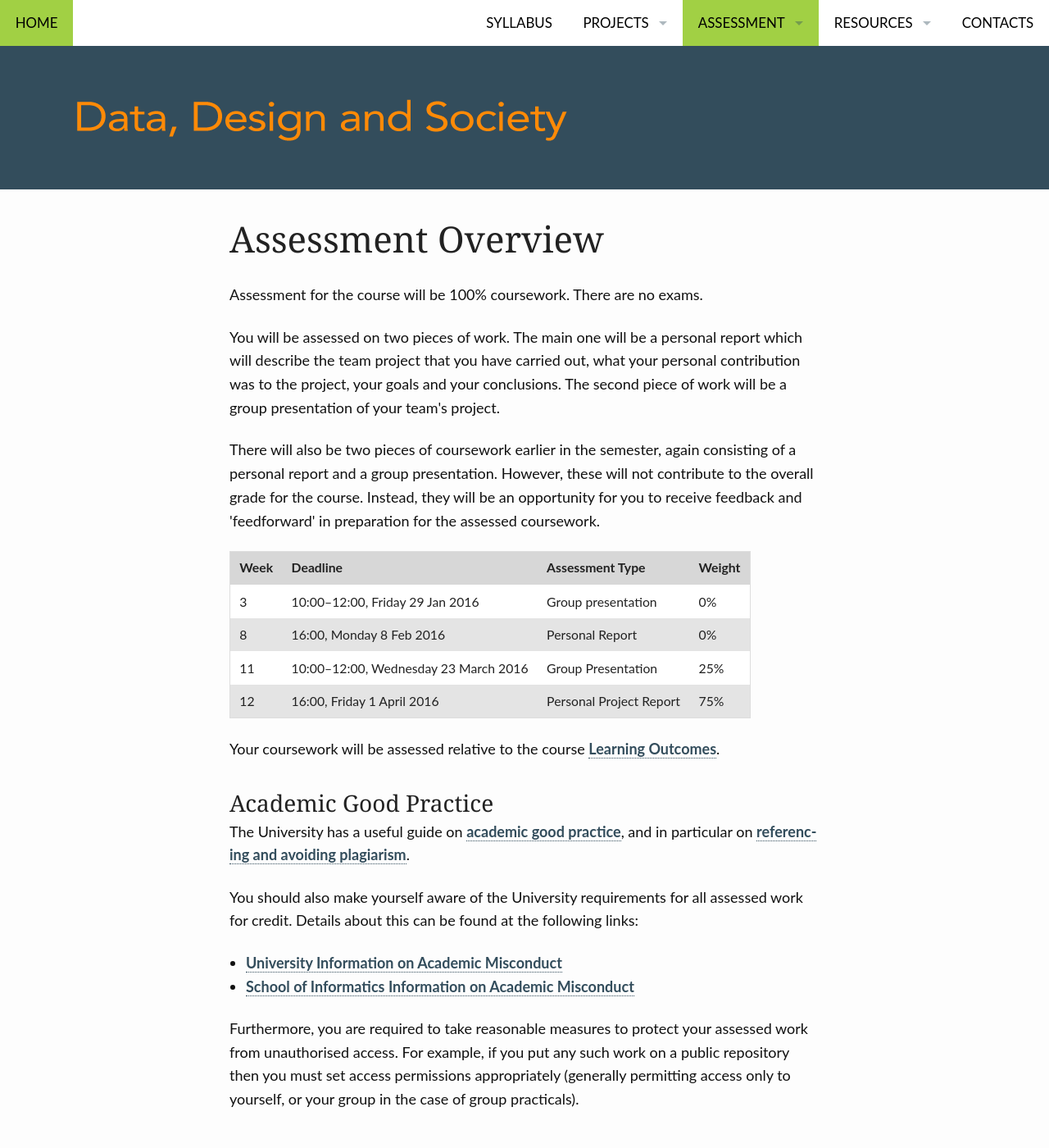
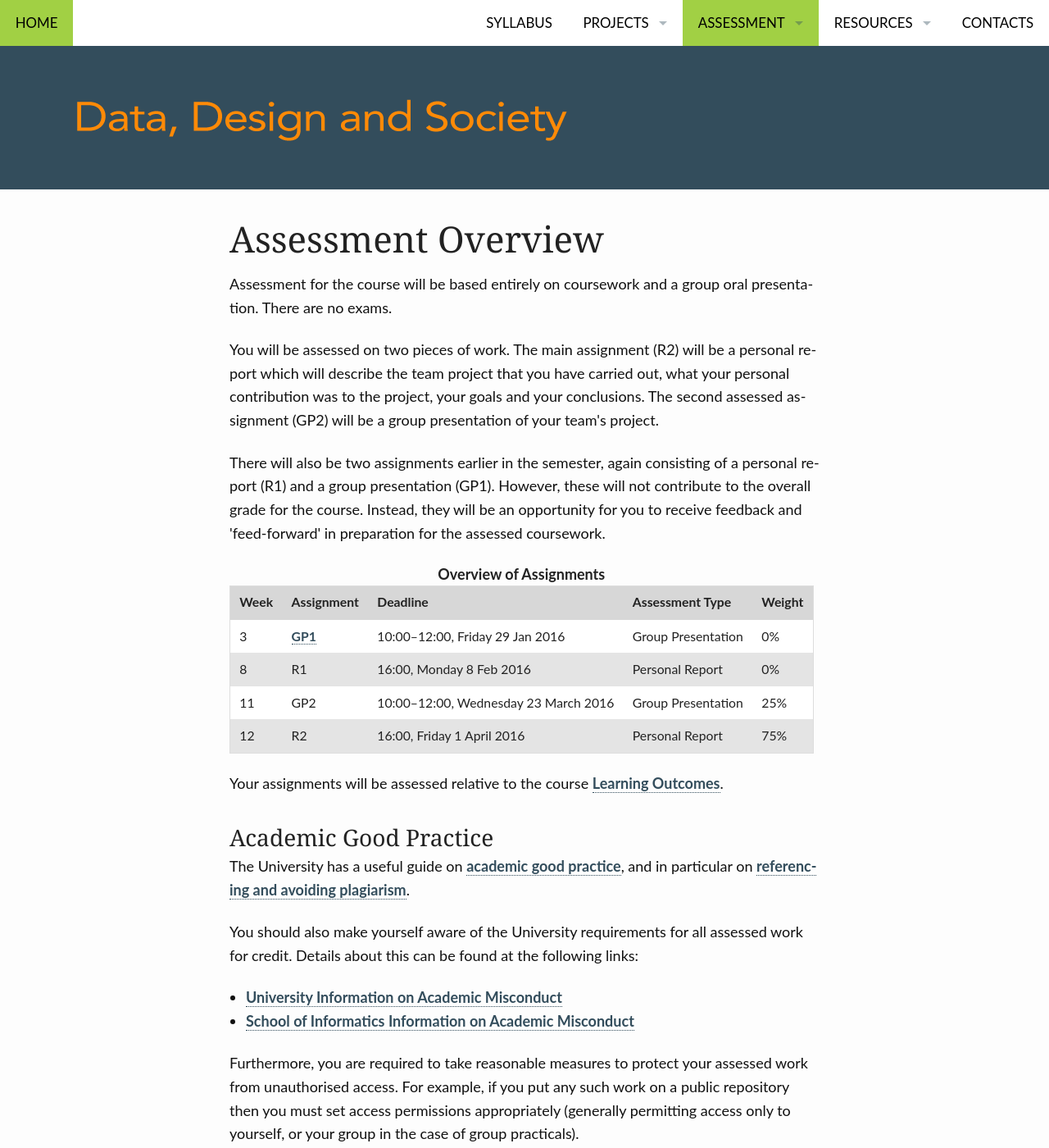
Before and after one commit to edinburghlivinglab/dds, a Jekyll site: the page built from pages/assessment_overview.md, in a window 1280 px wide and 1400 px high. Shown: the whole window at 82% size. Built offline with Jekyll 4.4.1, drawn with Linux system fonts in a browser that asks for light colours.

Commit message:
more on assignments

```diff
--- a/_data/navigation.yml
+++ b/_data/navigation.yml
@@ -47,8 +47,14 @@
   dropdown:
   - title: "Overview"
     url: "/assessment_overview/"
-  - title: "Coursework Details"
-    url: "#"
+  - title: "Assignment GP1"
+    url: "/assignment_gp1/"
+  - title: "Assignment R1"
+    url: "/assignment_r1/"
+  - title: "Assignment GP2"
+    url: "/assignment_gp2/"
+  - title: "Assignment R2"
+    url: "/assignment_r2/"
   - title: "Learning Outcomes"
     url: "/learning_outcomes/"
   - title: "Ethics Requirements"
--- a/pages/assessment_overview.md
+++ b/pages/assessment_overview.md
@@ -1,89 +1,76 @@
 ---
 layout: page
 title: "Assessment Overview"
-subheadline: ""
-teaser: ""
-permalink: /assessment_overview/
+permalink: "/assessment_overview/"
 ---
 <div>
-	<p>
-	Assessment for the course will be 100% coursework. There are
-	no exams.</p>
-	<p>
-
-	You will be assessed on two pieces of work. The main one will
-	be a personal report which will describe the team project that
-	you have carried out, what your personal contribution was to
-	the project, your goals and your conclusions. The second piece
-	of work will be a group presentation of your team's
-	project.</p>
-
-	<p>
-	There will also be two pieces of coursework earlier in the
-	semester, again consisting of a personal report and a group
-	presentation. However, these will not contribute to the
-	overall grade for the course. Instead, they will be
-	an opportunity for you to receive feedback and 'feedforward' in
-	preparation for the assessed coursework.</p>
-
-	<div class="text-center">
-	<table class="table" summary="Table of coursework information, specifying the week it is due, the precise deadline, whether it is a presentation or report, and the weight it contributes to the overall grade. ">
-		<thead>
-			<tr>
-				<th>Week</th>
-				<th>Deadline</th>
-				<th>Assessment Type</th>
-				<th>Weight</th>
-			</tr>
-		</thead>
-		<tbody>
-			<tr>
-				<td>3</td>
-				<td>10:00&ndash;12:00, Friday 29 Jan 2016</td>
-				<td>Group presentation</td>
-				<td>0%</td>
-			</tr>
-			<tr>
-				<td>8</td>
-				<td>16:00, Monday 8 Feb 2016</td>
-				<td>Personal Report</td>
-				<td>0%</td>
-			</tr>
-
-			<tr>
-				<td>11</td>
-				<td>10:00&ndash;12:00, Wednesday 23 March 2016</td>
-				<td>Group Presentation</td>
-				<td>25%</td>
-			</tr>
-			<tr>
-				<td>12</td>
-				<td>16:00, Friday 1 April 2016</td>
-				<td>Personal Project Report</td>
-				<td>75%</td>
-			</tr>
-		</tbody>
-	</table>
-	</div>
-
-    <p>Your coursework will be assessed relative to the course <a href="/learning_outcomes/">Learning Outcomes</a>.</p>
-
-
-	<h3>Academic Good Practice</h3>
-
-
-	<p>
-	The University has a useful guide on <a href="http://www.ed.ac.uk/institute-academic-development/undergraduate/good-practice">academic good practice</a>, and in particular on <a href="http://www.ed.ac.uk/institute-academic-development/undergraduate/good-practice/referencing">referencing and avoiding plagiarism</a>.
+    <p>
+        Assessment for the course will be based entirely on coursework and a group oral presentation. There are no exams.
     </p>
     <p>
-	You should also make yourself aware of the University requirements for all assessed work for credit. Details about this can be found at the following links:</p>
-
-	<ul>
-      <li><a href="http://www.ed.ac.uk/academic-services/students/undergraduate/discipline/academic-misconduct">University Information on Academic Misconduct</a></li>
-
-      <li><a href="http://web.inf.ed.ac.uk/infweb/admin/policies/academic-misconduct">School of Informatics Information on Academic Misconduct</a></li>
-      </ul>
-
-      <p>Furthermore, you are required to take reasonable measures to protect your assessed work from unauthorised access. For example, if you put any such work on a public repository then you must set access permissions appropriately (generally permitting access only to yourself, or your group in the case of group practicals). </p>
-
+        You will be assessed on two pieces of work. The main assignment (R2) will be a personal report which will describe the team project that you have carried out, what your personal contribution was to the project, your goals and your conclusions. The second assessed assignment (GP2) will be a group presentation of your team's project.
+    </p>
+    <p>
+        There will also be two assignments earlier in the semester, again consisting of a personal report (R1) and a group presentation (GP1). However, these will not contribute to the overall grade for the course. Instead, they will be an opportunity for you to receive feedback and 'feed-forward' in preparation for the assessed coursework.
+    </p>
 </div>
+<div class="text-center">
+    <table>
+    <caption>Overview of Assignments</caption>
+        <thead>
+            <tr>
+                <th>Week</th>
+                <th>Assignment</th>
+                <th>Deadline</th>
+                <th>Assessment Type</th>
+                <th>Weight</th>
+            </tr>
+        </thead>
+        <tbody>
+            <tr>
+                <td>3</td>
+                <td><a href="{{ site.baseurl }}/assignment_gp1">GP1</a></td>
+                <td>10:00&ndash;12:00, Friday 29 Jan 2016</td>
+                <td>Group Presentation</td>
+                <td>0%</td>
+            </tr>
+            <tr>
+                <td>8</td>
+                <td>R1</td>
+                <td>16:00, Monday 8 Feb 2016</td>
+                <td>Personal Report</td>
+                <td>0%</td>
+            </tr>
+            <tr>
+                <td>11</td>
+                <td>GP2</td>
+                <td>10:00&ndash;12:00, Wednesday 23 March 2016</td>
+                <td>Group Presentation</td>
+                <td>25%</td>
+            </tr>
+            <tr>
+                <td>12</td>
+                <td>R2</td>
+                <td>16:00, Friday 1 April 2016</td>
+                <td>Personal Report</td>
+                <td>75%</td>
+            </tr>
+        </tbody>
+    </table>
+</div>
+<div>
+    <p>Your assignments will be assessed relative to the course <a href="/learning_outcomes/">Learning Outcomes</a>.</p>
+</div>
+<div>
+    <h3>Academic Good Practice</h3>
+    <p>
+        The University has a useful guide on <a href="http://www.ed.ac.uk/institute-academic-development/undergraduate/good-practice">academic good practice</a>, and in particular on <a href="http://www.ed.ac.uk/institute-academic-development/undergraduate/good-practice/referencing">referencing and avoiding plagiarism</a>.
+    </p>
+    <p>
+        You should also make yourself aware of the University requirements for all assessed work for credit. Details about this can be found at the following links:</p>
+    <ul>
+        <li><a href="http://www.ed.ac.uk/academic-services/students/undergraduate/discipline/academic-misconduct">University Information on Academic Misconduct</a></li>
+        <li><a href="http://web.inf.ed.ac.uk/infweb/admin/policies/academic-misconduct">School of Informatics Information on Academic Misconduct</a></li>
+    </ul>
+    <p>Furthermore, you are required to take reasonable measures to protect your assessed work from unauthorised access. For example, if you put any such work on a public repository then you must set access permissions appropriately (generally permitting access only to yourself, or your group in the case of group practicals). </p>
+</div>
```
Also changed, not shown: pages/assignment_gp1.md (added, +29 -0 lines), pages/fast_hack.md (+14 -14 lines), pages/project_success.md (+3 -3 lines).
